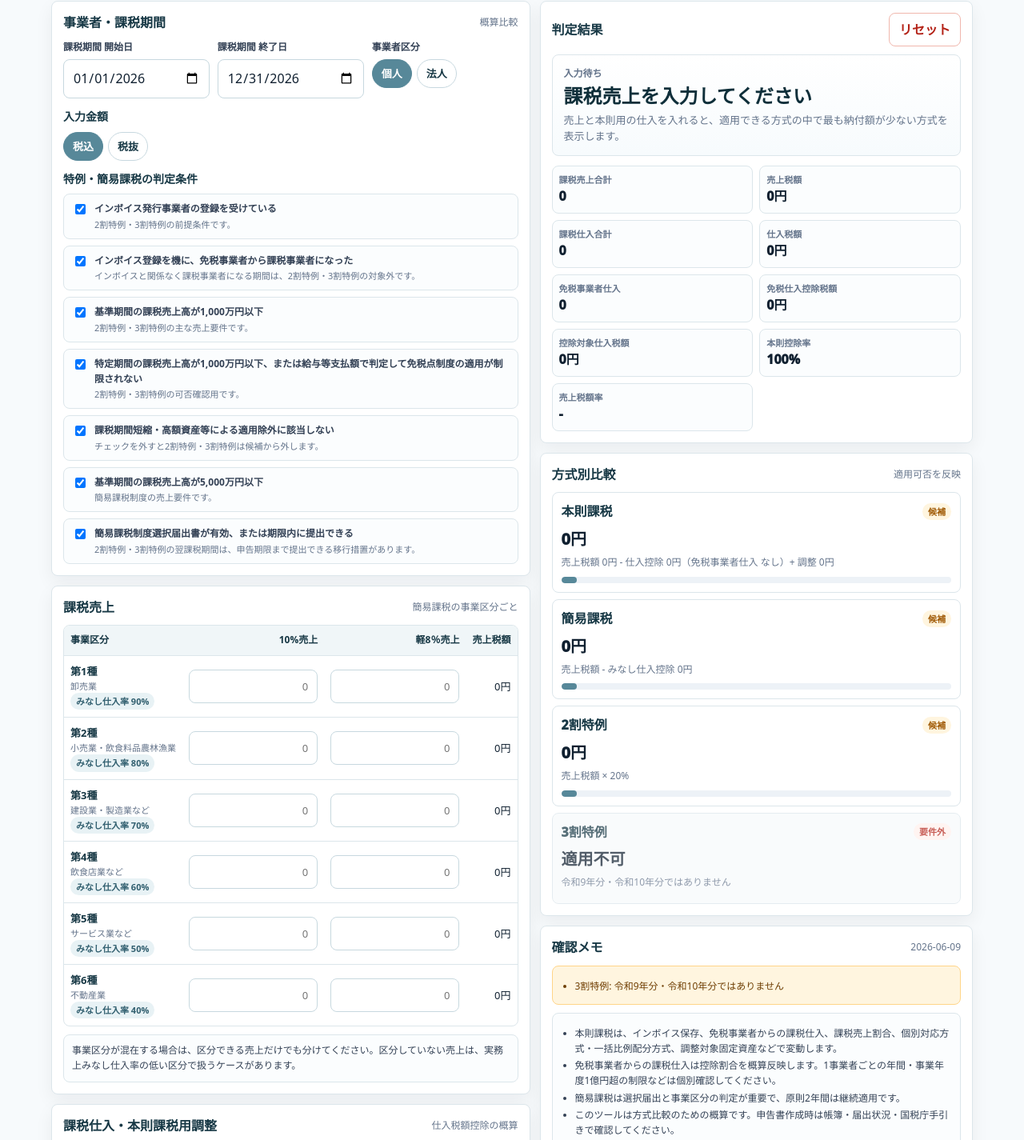
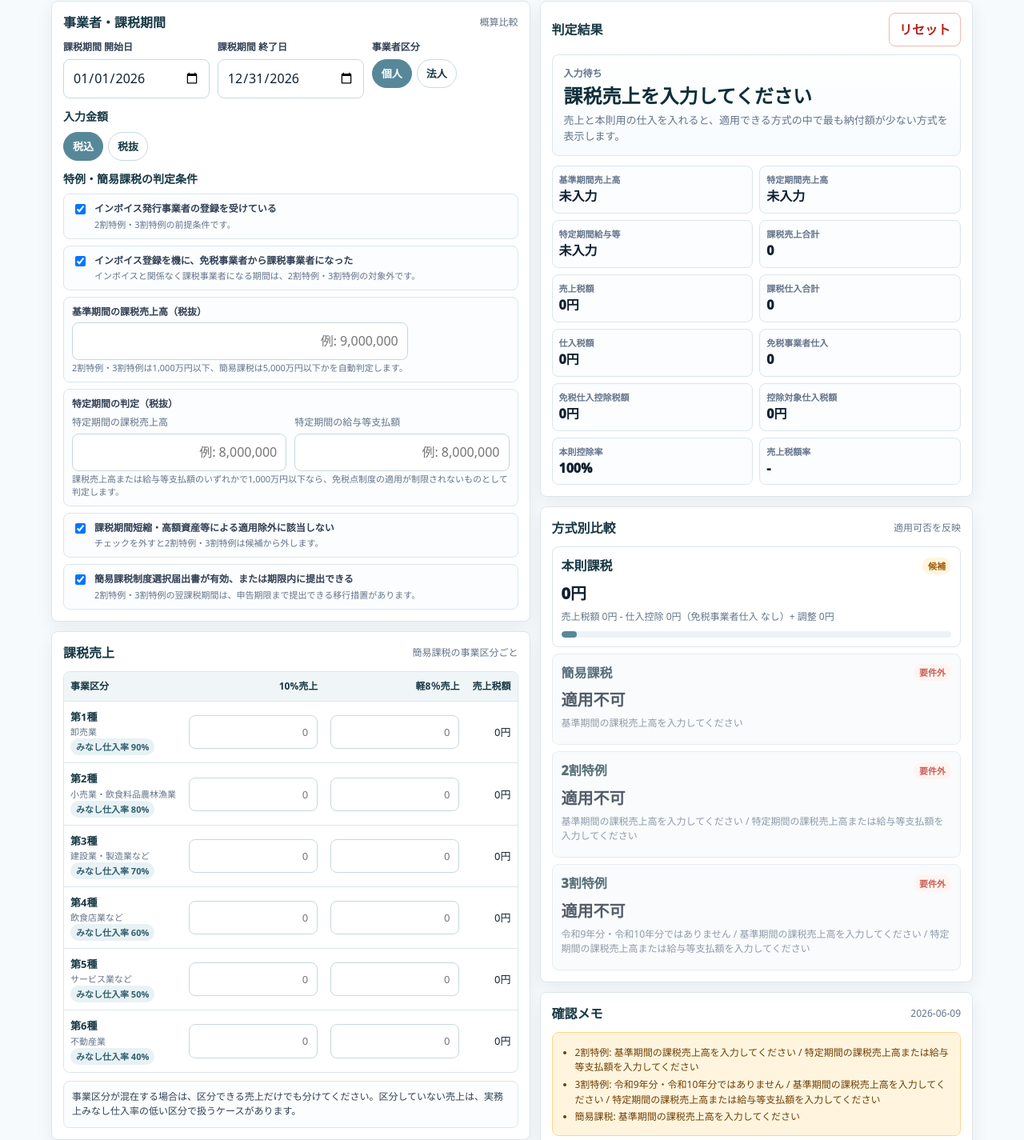
Before and after one commit to takatrp/shohizei-kazei-houshiki, a plain HTML site: page index.html in a window 1280 px wide. Shown: the part 96-1521 px from the top of the page at 80% size. Drawn offline with Linux system fonts and the light colour scheme.

Commit message:
Tighten tax eligibility inputs

```diff
--- a/index.html
+++ b/index.html
@@ -243,17 +243,26 @@
             </span>
           </label>
           <label class="check-row">
-            <input type="checkbox" id="baseUnder10m" checked>
             <span>
-              <span class="check-label">基準期間の課税売上高が1,000万円以下</span>
-              <small>2割特例・3割特例の主な売上要件です。</small>
+              <span class="check-label">基準期間の課税売上高（税抜）</span>
+              <input type="text" inputmode="numeric" class="money js-amount" id="baseTaxableSales" placeholder="例: 9,000,000">
+              <small>2割特例・3割特例は1,000万円以下、簡易課税は5,000万円以下かを自動判定します。</small>
             </span>
           </label>
           <label class="check-row">
-            <input type="checkbox" id="specificUnder10m" checked>
             <span>
-              <span class="check-label">特定期間の課税売上高が1,000万円以下、または給与等支払額で判定して免税点制度の適用が制限されない</span>
-              <small>2割特例・3割特例の可否確認用です。</small>
+              <span class="check-label">特定期間の判定（税抜）</span>
+              <div class="grid two">
+                <div>
+                  <label for="specificTaxableSales" class="mini">特定期間の課税売上高</label>
+                  <input type="text" inputmode="numeric" class="money js-amount" id="specificTaxableSales" placeholder="例: 8,000,000">
+                </div>
+                <div>
+                  <label for="specificPayrollAmount" class="mini">特定期間の給与等支払額</label>
+                  <input type="text" inputmode="numeric" class="money js-amount" id="specificPayrollAmount" placeholder="例: 8,000,000">
+                </div>
+              </div>
+              <small>課税売上高または給与等支払額のいずれかで1,000万円以下なら、免税点制度の適用が制限されないものとして判定します。</small>
             </span>
           </label>
           <label class="check-row">
@@ -261,13 +270,6 @@
             <span>
               <span class="check-label">課税期間短縮・高額資産等による適用除外に該当しない</span>
               <small>チェックを外すと2割特例・3割特例は候補から外します。</small>
-            </span>
-          </label>
-          <label class="check-row">
-            <input type="checkbox" id="simpleBaseUnder50m" checked>
-            <span>
-              <span class="check-label">基準期間の課税売上高が5,000万円以下</span>
-              <small>簡易課税制度の売上要件です。</small>
             </span>
           </label>
           <label class="check-row">
@@ -389,6 +391,7 @@
           <h2>判定結果</h2>
           <button type="button" class="btn danger no-print" id="resetBtn">リセット</button>
         </div>
+        <div class="notice warn" id="storageNotice" style="display:none;margin-bottom:10px"></div>
         <div id="resultHero" class="result-hero"></div>
         <div class="summary-list" id="taxSummary"></div>
       </section>
@@ -424,7 +427,7 @@
     <a href="https://www.matsumoto-kaikei.or.jp/" target="_blank" rel="noopener license">税理士法人松本会計事務所</a> ｜
     <a href="https://creativecommons.org/licenses/by-nc-sa/4.0/" target="_blank" rel="license noopener">CC BY-NC-SA 4.0</a> ｜
     <a href="/tool-portal/terms.html" target="_blank" rel="noopener">利用条件</a> ｜
-    <span>r2</span> ｜
+    <span>r3</span> ｜
     <span id="footerDate"></span>
     <div>
       参考：
@@ -440,7 +443,8 @@
 <script>
 'use strict';
 
-const STORAGE_KEY = 'shohizeiKazeiHoushiki.v1';
+const STORAGE_KEY = 'shohizeiKazeiHoushiki.v3';
+const LEGACY_STORAGE_KEYS = ['shohizeiKazeiHoushiki.v1', 'shohizeiKazeiHoushiki.v2'];
 const TODAY_LABEL = '2026-06-09';
 const BUSINESS_TYPES = [
   { key:'type1', name:'第1種', detail:'卸売業', deemed:0.90 },
@@ -487,6 +491,19 @@ function formatInput(value){
   const n = parseNumber(value);
   if(!n) return '';
   return n.toLocaleString('ja-JP', { maximumFractionDigits:0 });
+}
+
+function hasAmountInput(id){
+  const el = $(id);
+  return !!el && /[0-9０-９]/.test(String(el.value || ''));
+}
+
+function amountValue(id){
+  return parseNumber($(id)?.value || '');
+}
+
+function formatCtxAmount(value, entered){
+  return entered ? yen(value) : '未入力';
 }
 
 function formatAmountLive(input){
@@ -546,17 +563,41 @@ function renderSalesRows(){
 }
 
 function getContext(){
+  const start = $('periodStart').value;
+  const end = $('periodEnd').value;
+  const entity = document.querySelector('input[name="entityType"]:checked')?.value || 'individual';
+  const baseTaxableSales = amountValue('baseTaxableSales');
+  const specificTaxableSales = amountValue('specificTaxableSales');
+  const specificPayrollAmount = amountValue('specificPayrollAmount');
+  const baseSalesEntered = hasAmountInput('baseTaxableSales');
+  const specificSalesEntered = hasAmountInput('specificTaxableSales');
+  const specificPayrollEntered = hasAmountInput('specificPayrollAmount');
+  const specificSalesOk = specificSalesEntered && specificTaxableSales <= 10000000;
+  const specificPayrollOk = specificPayrollEntered && specificPayrollAmount <= 10000000;
+  const startYear = start.slice(0, 4);
+  const individualCalendarYear = entity !== 'individual' || (
+    !!startYear && start === `${startYear}-01-01` && end === `${startYear}-12-31`
+  );
+
   return {
-    start: $('periodStart').value,
-    end: $('periodEnd').value,
-    entity: document.querySelector('input[name="entityType"]:checked')?.value || 'individual',
+    start,
+    end,
+    entity,
     amountMode: document.querySelector('input[name="amountMode"]:checked')?.value || 'included',
     invoiceRegistered: $('invoiceRegistered').checked,
     invoiceTransition: $('invoiceTransition').checked,
-    baseUnder10m: $('baseUnder10m').checked,
-    specificUnder10m: $('specificUnder10m').checked,
+    baseTaxableSales,
+    baseSalesEntered,
+    baseUnder10m: baseSalesEntered && baseTaxableSales <= 10000000,
+    simpleBaseUnder50m: baseSalesEntered && baseTaxableSales <= 50000000,
+    specificTaxableSales,
+    specificSalesEntered,
+    specificPayrollAmount,
+    specificPayrollEntered,
+    specificInputEntered: specificSalesEntered || specificPayrollEntered,
+    specificUnder10m: specificSalesOk || specificPayrollOk,
+    individualCalendarYear,
     noSpecialExclusion: $('noSpecialExclusion').checked,
-    simpleBaseUnder50m: $('simpleBaseUnder50m').checked,
     simpleNoticeReady: $('simpleNoticeReady').checked
   };
 }
@@ -564,6 +605,24 @@ function getContext(){
 function periodIncludes(start, end, targetStart, targetEnd){
   if(!start || !end || start > end) return false;
   return start <= targetEnd && end >= targetStart;
+}
+
+function baseUnder10mReason(ctx){
+  return ctx.baseSalesEntered
+    ? '基準期間の課税売上高が1,000万円超です'
+    : '基準期間の課税売上高を入力してください';
+}
+
+function specificUnder10mReason(ctx){
+  return ctx.specificInputEntered
+    ? '特定期間の要件により免税点制度の適用が制限されます'
+    : '特定期間の課税売上高または給与等支払額を入力してください';
+}
+
+function simpleBaseUnder50mReason(ctx){
+  return ctx.baseSalesEntered
+    ? '基準期間の課税売上高が5,000万円超です'
+    : '基準期間の課税売上高を入力してください';
 }
 
 function getEligibility(ctx){
@@ -574,23 +633,26 @@ function getEligibility(ctx){
   }
   if(!ctx.invoiceRegistered) twoReasons.push('インボイス登録がありません');
   if(!ctx.invoiceTransition) twoReasons.push('インボイス登録を機に課税事業者となった期間ではありません');
-  if(!ctx.baseUnder10m) twoReasons.push('基準期間の課税売上高が1,000万円超です');
-  if(!ctx.specificUnder10m) twoReasons.push('特定期間の要件確認が必要です');
+  if(!ctx.baseUnder10m) twoReasons.push(baseUnder10mReason(ctx));
+  if(!ctx.specificUnder10m) twoReasons.push(specificUnder10mReason(ctx));
   if(!ctx.noSpecialExclusion) twoReasons.push('適用除外に該当する可能性があります');
 
   const threeReasons = [];
   if(ctx.entity !== 'individual') threeReasons.push('法人は対象外です');
+  if(ctx.entity === 'individual' && !ctx.individualCalendarYear){
+    threeReasons.push('個人事業者の課税期間が暦年（1月1日から12月31日）ではありません');
+  }
   if(!periodValid || !periodIncludes(ctx.start, ctx.end, '2027-01-01', '2028-12-31')){
     threeReasons.push('令和9年分・令和10年分ではありません');
   }
   if(!ctx.invoiceRegistered) threeReasons.push('インボイス登録がありません');
   if(!ctx.invoiceTransition) threeReasons.push('インボイス登録を機に課税事業者となった期間ではありません');
-  if(!ctx.baseUnder10m) threeReasons.push('基準期間の課税売上高が1,000万円超です');
-  if(!ctx.specificUnder10m) threeReasons.push('特定期間の要件確認が必要です');
+  if(!ctx.baseUnder10m) threeReasons.push(baseUnder10mReason(ctx));
+  if(!ctx.specificUnder10m) threeReasons.push(specificUnder10mReason(ctx));
   if(!ctx.noSpecialExclusion) threeReasons.push('適用除外に該当する可能性があります');
 
   const simpleReasons = [];
-  if(!ctx.simpleBaseUnder50m) simpleReasons.push('基準期間の課税売上高が5,000万円超です');
+  if(!ctx.simpleBaseUnder50m) simpleReasons.push(simpleBaseUnder50mReason(ctx));
   if(!ctx.simpleNoticeReady) simpleReasons.push('選択届出書が有効ではありません');
 
   return {
@@ -747,6 +809,9 @@ function renderSalesTax(rows){
 function renderSummary(calc){
   const taxableSalesRatio = calc.sales.totalAmount ? calc.sales.totalTax / calc.sales.totalAmount : 0;
   $('taxSummary').innerHTML = [
+    ['基準期間売上高', formatCtxAmount(calc.ctx.baseTaxableSales, calc.ctx.baseSalesEntered)],
+    ['特定期間売上高', formatCtxAmount(calc.ctx.specificTaxableSales, calc.ctx.specificSalesEntered)],
+    ['特定期間給与等', formatCtxAmount(calc.ctx.specificPayrollAmount, calc.ctx.specificPayrollEntered)],
     ['課税売上合計', yen(calc.sales.totalAmount).replace('円','')],
     ['売上税額', yen(calc.sales.totalTax)],
     ['課税仕入合計', yen(calc.purchases.totalAmount).replace('円','')],
@@ -837,6 +902,9 @@ function buildSummaryText(calc){
   lines.push('消費税 課税方式判定ツール');
   lines.push(`課税期間: ${calc.ctx.start || '-'} から ${calc.ctx.end || '-'}`);
   lines.push(`入力金額: ${calc.ctx.amountMode === 'included' ? '税込' : '税抜'}`);
+  lines.push(`基準期間売上高: ${formatCtxAmount(calc.ctx.baseTaxableSales, calc.ctx.baseSalesEntered)}`);
+  lines.push(`特定期間売上高: ${formatCtxAmount(calc.ctx.specificTaxableSales, calc.ctx.specificSalesEntered)}`);
+  lines.push(`特定期間給与等: ${formatCtxAmount(calc.ctx.specificPayrollAmount, calc.ctx.specificPayrollEntered)}`);
   lines.push(`課税売上合計: ${yen(calc.sales.totalAmount)}`);
   lines.push(`売上税額: ${yen(calc.sales.totalTax)}`);
   lines.push(`課税仕入合計: ${yen(calc.purchases.totalAmount)}`);
@@ -860,6 +928,9 @@ function downloadCsv(calc){
     ['課税期間開始', calc.ctx.start],
     ['課税期間終了', calc.ctx.end],
     ['入力金額', calc.ctx.amountMode === 'included' ? '税込' : '税抜'],
+    ['基準期間売上高', calc.ctx.baseSalesEntered ? Math.round(calc.ctx.baseTaxableSales) : '未入力'],
+    ['特定期間売上高', calc.ctx.specificSalesEntered ? Math.round(calc.ctx.specificTaxableSales) : '未入力'],
+    ['特定期間給与等', calc.ctx.specificPayrollEntered ? Math.round(calc.ctx.specificPayrollAmount) : '未入力'],
     ['課税売上合計', Math.round(calc.sales.totalAmount)],
     ['売上税額', Math.round(calc.sales.totalTax)],
     ['課税仕入合計', Math.round(calc.purchases.totalAmount)],
@@ -906,14 +977,15 @@ function downloadCsv(calc){
 
 function saveState(){
   const ids = [
-    'periodStart','periodEnd','invoiceRegistered','invoiceTransition','baseUnder10m','specificUnder10m',
-    'noSpecialExclusion','simpleBaseUnder50m','simpleNoticeReady','purchase10','purchase8',
+    'periodStart','periodEnd','invoiceRegistered','invoiceTransition','baseTaxableSales',
+    'specificTaxableSales','specificPayrollAmount','noSpecialExclusion','simpleNoticeReady','purchase10','purchase8',
     ...getExemptPurchaseInputIds(),
     'creditPercent','regularAdjustment'
   ];
   const data = {};
   ids.forEach(id => {
     const el = $(id);
+    if(!el) return;
     data[id] = el.type === 'checkbox' ? el.checked : el.value;
   });
   data.entityType = document.querySelector('input[name="entityType"]:checked')?.value || 'individual';
@@ -923,6 +995,19 @@ function saveState(){
     data[type.key + 'Sale8'] = $(type.key + 'Sale8').value;
   });
   localStorage.setItem(STORAGE_KEY, JSON.stringify(data));
+}
+
+function handleLegacyStorage(){
+  const hasCurrent = !!localStorage.getItem(STORAGE_KEY);
+  const legacyKeys = LEGACY_STORAGE_KEYS.filter(key => localStorage.getItem(key));
+  if(!legacyKeys.length) return;
+  legacyKeys.forEach(key => localStorage.removeItem(key));
+  if(hasCurrent) return;
+  const notice = $('storageNotice');
+  if(notice){
+    notice.style.display = '';
+    notice.textContent = '保存データの形式を更新したため、旧版の入力値をリセットしました。基準期間・特定期間・免税事業者仕入を入力し直してください。';
+  }
 }
 
 function restoreState(){
@@ -959,12 +1044,14 @@ function update(){
 
 function resetAll(){
   localStorage.removeItem(STORAGE_KEY);
+  LEGACY_STORAGE_KEYS.forEach(key => localStorage.removeItem(key));
+  $('storageNotice').style.display = 'none';
   document.querySelectorAll('.js-amount').forEach(input => { input.value = ''; });
   $('periodStart').value = '2026-01-01';
   $('periodEnd').value = '2026-12-31';
   $('entityIndividual').checked = true;
   $('modeTaxIncluded').checked = true;
-  ['invoiceRegistered','invoiceTransition','baseUnder10m','specificUnder10m','noSpecialExclusion','simpleBaseUnder50m','simpleNoticeReady'].forEach(id => {
+  ['invoiceRegistered','invoiceTransition','noSpecialExclusion','simpleNoticeReady'].forEach(id => {
     $(id).checked = true;
   });
   $('creditPercent').value = '100';
@@ -1008,6 +1095,7 @@ function init(){
   $('copyYear').textContent = '2026';
   $('footerDate').textContent = `最終更新日: ${TODAY_LABEL}`;
   $('lastUpdatedLabel').textContent = TODAY_LABEL;
+  handleLegacyStorage();
   restoreState();
   bindEvents();
   update();
```
Also changed, not shown: README.md.
